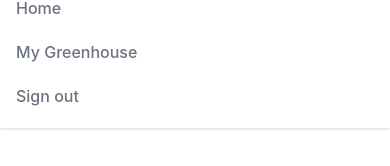
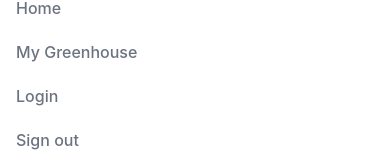
Before and after one commit to opes/NewGrowthPDX_Frontend, a React (Create React App) app: page / in a window 390 px wide. Both pictures are taken after a click on the button "Open main menu". Shown: the part 149-315 px from the top of the page. Built offline with nearby package versions, Linux system fonts and the light colour scheme; no server answers; what @tailwindcss/typography would draw is missing.

Commit message:
Homepage header text, sean About image, Navbar login link for mobile view

```diff
--- a/src/components/Navbar.js
+++ b/src/components/Navbar.js
@@ -144,6 +144,12 @@ export default function Navbar() {
                 >
                   My Greenhouse
                 </Link>
+                <Link
+                  to="/login"
+                  className="block px-4 py-2 text-base font-medium text-gray-500 hover:text-gray-800 hover:bg-gray-100"
+                >
+                  Login
+                </Link>
                 <div
                   onClick={handleLogout}
                   className="block px-4 py-2 text-base font-medium text-gray-500 hover:text-gray-800 hover:bg-gray-100"
```
